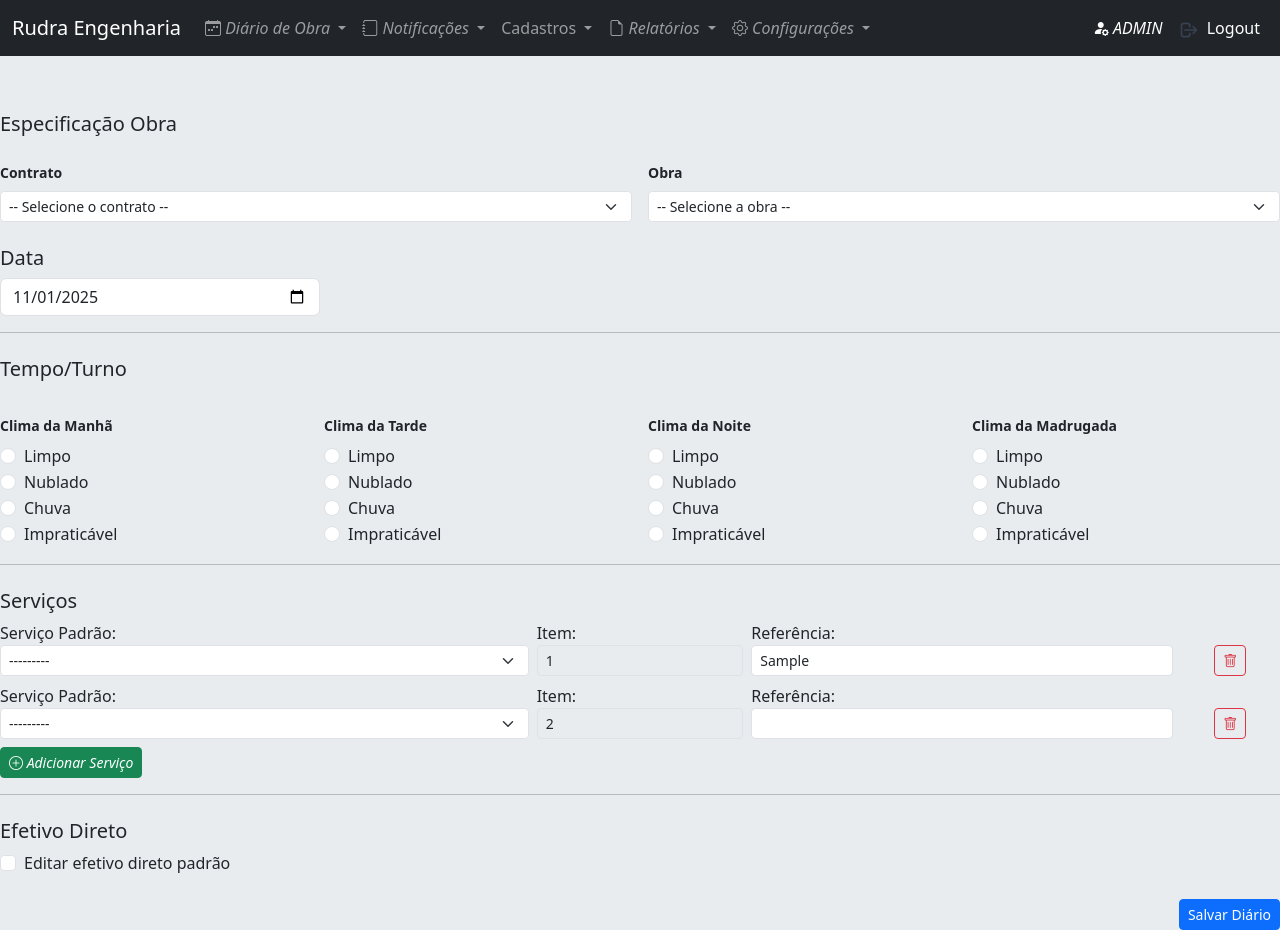
After one commit to caiohpsantos/diario_de_obra_2, a Django app: page /diarios/cadastra_diario in a window 1280 px wide. The commit adds this page. Run offline with Django 5.2, Linux system fonts and the light colour scheme; a user stored in the database is signed in; data comes from the database, SQL or seed files in the repository; tables that the repository leaves empty hold one stand-in row (values such as "Sample post"); some libraries are stand-ins or nearby versions.

Commit message:
cadastro diario ate servicos

```diff
--- a/contratos/forms.py
+++ b/contratos/forms.py
@@ -62,7 +62,7 @@ class formCadastraContrato(forms.Form):
             raise forms.ValidationError("Este nome de contrato já está em uso.")
         return nome
 
-class formEditaContrato(forms.Form):
+class formEditaContrato(forms.ModelForm):
     '''
     Classe responsável pela criação do formulário de edição de contrato.
 
--- a/contratos/urls.py
+++ b/contratos/urls.py
@@ -8,6 +8,7 @@ urlpatterns = [
     path('cadastra_contrato/', views.cadastra_contrato, name='cadastra_contrato'),
     path('visualiza_contrato/<int:id>/', views.visualiza_contrato, name='visualiza_contrato'),
     path('edita_contrato/<int:id>/', views.edita_contrato, name='edita_contrato'),
-    path('exclui_contrato/<int:id>/', views.exclui_contrato, name='exclui_contrato')
+    path('exclui_contrato/<int:id>/', views.exclui_contrato, name='exclui_contrato'),
+    path('obras_por_contrato/<int:id>/', views.obras_por_contrato, name="obras_por_contrato"),
 
 ]
--- a/diarios/forms.py
+++ b/diarios/forms.py
@@ -1 +1,134 @@
+from datetime import date
 from django import forms
+from django.forms import modelformset_factory
+from .models import Diarios, ServicosPadrao, Servicos, Efetivo_Direto, Efetivo_Direto_Padrao
+from .models import Efetivo_Indireto, Efetivo_Indireto_Padrao
+from fotos.models import Fotos
+from contratos.models import Contratos
+
+class DiarioForm(forms.ModelForm):
+    '''
+    Classe responsável pela criação do formulário de cadastro de um novo diário.
+    Campos: contrato, obra, data, clima(manha,tarde,noite,madrugada) e observações
+    '''
+    #Gera o campo para escolher o contrato com os que estiverem ativos
+    contratos = forms.ModelChoiceField(
+        queryset=Contratos.objects.filter(ativo=True),
+        label="Contrato",
+        empty_label='-- Selecione o contrato --',
+        required=True,
+        widget=forms.Select(attrs={"class": "form-select form-select-sm", "id": "contratoSelect"})
+    )
+    #Gera o campo para seleção da obra sem opções. Código javascript atualizará o campo
+    #buscando as obras em execução na url contratos/obras_por_contrato/
+    obra = forms.ModelChoiceField(
+        queryset=None,
+        label="Obra",
+        empty_label='-- Selecione a obra --',
+        required=True,
+        widget=forms.Select(attrs={"class": "form-select form-select-sm", "id": "obraSelect"})
+    )
+
+    #Gera as opções de clima
+    CLIMA_CHOICES = [
+        ("limpo", "Limpo"),
+        ("nublado", "Nublado"),
+        ("chuva", "Chuva"),
+        ("impraticavel", "Impraticável"),
+    ]
+
+    clima_manha = forms.ChoiceField(
+        choices=CLIMA_CHOICES,
+        widget=forms.RadioSelect(attrs={"class": "form-check-input"}),
+        label="Clima da Manhã"
+    )
+    clima_tarde = forms.ChoiceField(
+        choices=CLIMA_CHOICES,
+        widget=forms.RadioSelect(attrs={"class": "form-check-input"}),
+        label="Clima da Tarde"
+    )
+    clima_noite = forms.ChoiceField(
+        choices=CLIMA_CHOICES,
+        widget=forms.RadioSelect(attrs={"class": "form-check-input"}),
+        label="Clima da Noite"
+    )
+    clima_madrugada = forms.ChoiceField(
+        choices=CLIMA_CHOICES,
+        widget=forms.RadioSelect(attrs={"class": "form-check-input"}),
+        label="Clima da Madrugada"
+    )
+
+    class Meta:
+        model = Diarios
+        fields = [
+            "contratos",
+            "obra",
+            "dia",
+            "clima_manha",
+            "clima_tarde",
+            "clima_noite",
+            "clima_madrugada",
+            "observacoes"
+        ]
+        widgets = {
+            #mudança de data para dia para tratar erros de compatibilidade com palavras reservadas
+            #format é atribuído dessa forma para compatibilidade com html 5
+            #o campo value do input recebe a dia atual
+            "dia":forms.DateInput(format="%Y-%m-%d", attrs={"type": "date", "class": "form-control",
+                                                            "value":date.today().strftime("%Y-%m-%d")}),
+        }
+        input_formats = {
+        "dia": ["%Y-%m-%d"]}
+
+
+class ServicosForm(forms.ModelForm):
+    '''
+    Classe responsável por gerar o formulário de registro dos serviços prestados
+    Campos: servico_padrao_id, item e referencia(descrição mais detalhada da execução ou local)
+    '''
+
+    class Meta:
+        model = Servicos
+        fields = ["servicos_padrao", 'item', "referencia"]
+        widgets = {
+            "servicos_padrao": forms.Select(attrs={"class": "form-select form-select-sm"}),
+            #item é a ordem em que o serviço deve aparecer, campo automático e não editável
+            "item": forms.NumberInput(attrs={"class": "form-control form-control-sm", "min": 1, "disabled":"disabled"}),
+            "referencia": forms.TextInput(attrs={"class": "form-control form-control-sm", "maxlength": 100}),
+        }
+        labels = {
+            "servicos_padrao": "Serviço Padrão",
+            "referencia": "Referência",
+        }
+
+#form set do Serviços para criar vários campos pois podem haver vários serviços executados
+ServicoFormSet = modelformset_factory(
+    Servicos,
+    form=ServicosForm,
+    extra=1,           # começa com 1 formulário visível
+    max_num=14,
+    can_delete=True    # permite exclusão
+)
+
+class EfetivoDiretoForm(forms.ModelForm):
+    '''
+    Cria o formulário de registro do Efetivo direto para os diários
+    Campos: funcao, qtde e presente
+    Os dados Ausente e Efetivo Total são calculados com funções decoradas na model
+    '''
+    class Meta:
+        model = Efetivo_Direto
+        fields = ["funcao", "qtde", "presente"]
+        widgets = {
+            "funcao": forms.TextInput(attrs={"class": "form-control form-control-sm"}),
+            "qtde": forms.NumberInput(attrs={"class": "form-control form-control-sm", "min": 0}),
+            "presente": forms.NumberInput(attrs={"class": "form-control form-control-sm", "min": 0}),
+        }
+
+# Formset (permite múltiplos registros de efetivo direto por diário)
+EfetivoDiretoFormSet = modelformset_factory(
+    Efetivo_Direto,
+    form=EfetivoDiretoForm,
+    extra=0,
+    can_delete=True
+)
--- /dev/null
+++ b/diarios/templates/cadastra_diario.html
@@ -0,0 +1,160 @@
+{% extends "base.html" %}
+{% load static %}
+
+{% block conteudo %}
+<form method="post" id="diarioForm">
+  {% csrf_token %}
+  <h5 class="mt-4"></h5>
+  <div class="row g-3">
+    <h5 class="mt-4">Especificação Obra</h5>
+    <!-- Contrato -->
+    <div class="col-md-6">
+      <label for="contratoSelect" class="form-label fw-semibold small">Contrato</label>
+      {{ form.contratos }}
+    </div>
+
+    <!-- Obra -->
+    <div class="col-md-6">
+      <label for="obraSelect" class="form-label fw-semibold small">Obra</label>
+      <select id="obraSelect" name="obra" class="form-select form-select-sm" required>
+        <option value="">-- Selecione a obra --</option>
+      </select>
+    </div>
+  </div>
+
+  <!-- Data -->
+  <h5 class="mt-4">Data</h5>
+  <div class="col-md-3">
+      {{ form.dia }}
+  </div>
+
+  <hr>
+  <!-- Climas -->
+  <h5 class="mt-4">Tempo/Turno</h5>
+  <div class="row g-3 mt-3">
+
+    <div class="col-md-3">
+      <label class="form-label fw-semibold small">{{ form.clima_manha.label }}</label>
+      {% for radio in form.clima_manha %}
+        <div class="form-check">
+          {{ radio.tag }}
+          <label class="form-check-label">{{ radio.choice_label }}</label>
+        </div>
+      {% endfor %}
+    </div>
+
+    <div class="col-md-3">
+      <label class="form-label fw-semibold small">{{ form.clima_tarde.label }}</label>
+      {% for radio in form.clima_tarde %}
+        <div class="form-check">
+          {{ radio.tag }}
+          <label class="form-check-label">{{ radio.choice_label }}</label>
+        </div>
+      {% endfor %}
+    </div>
+
+    <div class="col-md-3">
+      <label class="form-label fw-semibold small">{{ form.clima_noite.label }}</label>
+      {% for radio in form.clima_noite %}
+        <div class="form-check">
+          {{ radio.tag }}
+          <label class="form-check-label">{{ radio.choice_label }}</label>
+        </div>
+      {% endfor %}
+    </div>
+
+    <div class="col-md-3">
+      <label class="form-label fw-semibold small">{{ form.clima_madrugada.label }}</label>
+      {% for radio in form.clima_madrugada %}
+        <div class="form-check">
+          {{ radio.tag }}
+          <label class="form-check-label">{{ radio.choice_label }}</label>
+        </div>
+      {% endfor %}
+    </div>
+  </div>
+  <hr>
+
+  <!-- Serviços -->
+  <h5 class="mt-4">Serviços</h5>
+
+  <div id="servicos-container">
+    {{ formset_servicos.management_form }}
+    {% for form in formset_servicos %}
+      <div class="row g-2 align-items-end mb-2 servico-form">
+        <div class="col-md-5">
+          {{ form.servicos_padrao.label_tag }} {{ form.servicos_padrao }}
+        </div>
+        <div class="col-md-2">
+          {{ form.item.label_tag }} {{ form.item }}
+        </div>
+        <div class="col-md-4">
+          {{ form.referencia.label_tag }} {{ form.referencia }}
+        </div>
+        <div class="col-md-1 text-center">
+          <button type="button" class="btn btn-outline-danger btn-sm remove-servico">
+            <i class="bi bi-trash"></i>
+          </button>
+        </div>
+      </div>
+    {% endfor %}
+  </div>
+
+  <div class="mt-2">
+    <button type="button" id="add-servico" class="btn btn-success btn-sm">
+      <i class='bi bi-plus-circle'> Adicionar Serviço </i>
+    </button>
+  </div>
+
+  <hr>
+  <!-- Efetivo Direto -->
+  <h5 class="mt-4">Efetivo Direto</h5>
+
+  <div class="form-check mb-2">
+    <input class="form-check-input" type="checkbox" id="toggle-efetivo">
+    <label class="form-check-label" for="toggle-efetivo">
+      Editar efetivo direto padrão
+    </label>
+  </div>
+
+  <!-- 🔹 Efetivo Direto (escondido até clicar em "Editar") -->
+  <div id="efetivo-container" style="display:none;">
+    {{ efetivo_formset.management_form }}
+    {% for form in efetivo_formset %}
+    <div class="efetivo-form border rounded p-2 mb-2">
+      <div class="row g-2 align-items-center">
+        <div class="col-md-6">
+          {{ form.funcao.label_tag }} {{ form.funcao }}
+        </div>
+        <div class="col-md-3">
+          {{ form.qtde.label_tag }} {{ form.qtde }}
+        </div>
+        <div class="col-md-3">
+          {{ form.presente.label_tag }} {{ form.presente }}
+        </div>
+        <div class="col-md-12 text-end mt-1">
+          <button type="button" class="btn btn-outline-danger btn-sm remove-efetivo">Remover</button>
+        </div>
+      </div>
+    </div>
+    {% endfor %}
+  </div>
+
+
+<button type="button" id="add-efetivo" class="btn btn-sm btn-primary mt-2" style="display:none;">
+  Adicionar função
+</button>
+
+
+
+  <div class="mt-4 text-end">
+    <button type="submit" class="btn btn-primary btn-sm">Salvar Diário</button>
+  </div>
+</form>
+
+<!-- JS para carregar obras conforme contrato -->
+<script src={% static 'contratos/js/busca_obras_por_contrato.js' %}></script>
+<script src={% static 'diarios/js/cadastra_diario.js' %}></script>
+
+
+{% endblock %}
--- a/diarios/urls.py
+++ b/diarios/urls.py
@@ -17,7 +17,7 @@ urlpatterns = [
     path('excluir_efetivo_indireto_padrao/<int:id>/', views.exclui_efetivo_indireto_padrao, name='excluir_efetivo_indireto_padrao'),
     #rotas que lidam com os diarios
     path('controle_diarios/', views.controle_diarios, name='controle_diarios'),
-    path("obras_por_contrato_ajax/", views.obras_por_contrato_ajax, name="obras_por_contrato_ajax"),
+    path("cadastra_diario", views.cadastra_diario, name='cadastra_diario')
 
 
 ]
--- a/diarios/views.py
+++ b/diarios/views.py
@@ -1,11 +1,15 @@
 import json
+from datetime import datetime
 from django.db.models import Count
 from django.shortcuts import render, redirect, get_object_or_404
 from django.http import JsonResponse
 from django.contrib import messages
 from django.contrib.auth.decorators import login_required
 from django.views.decorators.http import require_POST
-from .models import Diarios, ServicosPadrao, Servicos, Efetivo_Direto_Padrao, Efetivo_Indireto_Padrao
+from .models import Diarios, ServicosPadrao, Servicos
+from .models import Efetivo_Direto, Efetivo_Direto_Padrao, Efetivo_Indireto, Efetivo_Indireto_Padrao
+from .forms import DiarioForm, ServicosForm
+from .forms import ServicoFormSet, EfetivoDiretoFormSet
 from utils.models import Historico_Edicao
 from contratos.models import Contratos
 from obras.models import Obras
@@ -290,3 +294,33 @@ def obras_por_contrato_ajax(request):
         .order_by("nome")
     )
     return JsonResponse({"obras": obras})
+
+@login_required
+def cadastra_diario(request):
+    if request.method == "POST":
+        diario_form = DiarioForm(request.POST)
+        servicos_form = ServicosForm(request.POST, prefix="servicos")
+        efetivo_formset = EfetivoDiretoFormSet(request.POST, prefix="efetivo_direto")
+
+    elif request.method == "GET":
+        #monta form do básico do diário
+        form = DiarioForm()
+        #monta o form dos serviços
+        formset_servicos = ServicoFormSet(queryset=Servicos.objects.all())
+        #monta o form do efetivo direto
+        padroes = Efetivo_Direto_Padrao.objects.all()
+        initial_data = [
+            {"funcao": p.funcao, "qtde": p.qtde, "presente": p.presente}
+            for p in padroes
+        ]
+
+        efetivo_formset = EfetivoDiretoFormSet(
+            queryset=Efetivo_Direto.objects.none(),
+            initial=initial_data,
+            prefix="efetivo_direto"
+        )
+
+
+    return render(request, 'cadastra_diario.html', {'form':form,
+                                                    "formset_servicos":formset_servicos,
+                                                    "formset_efetivo_direto": efetivo_formset,})
--- /dev/null
+++ b/templates/static/contratos/js/busca_obras_por_contrato.js
@@ -0,0 +1,32 @@
+document.addEventListener("DOMContentLoaded", () => {
+  const contratoSelect = document.getElementById("contratoSelect");
+  const obraSelect = document.getElementById("obraSelect");
+
+  contratoSelect.addEventListener("change", () => {
+    const contratoId = contratoSelect.value;
+
+    // limpa as opções anteriores
+    obraSelect.innerHTML = "<option value=''>-- Selecione a obra --</option>";
+
+    if (contratoId) {
+      fetch(`/contratos/obras_por_contrato/${contratoId}/`)
+        .then(response => {
+          if (!response.ok) throw new Error(`Erro HTTP ${response.status}`);
+          return response.json();
+        })
+
+        .then(data => {
+          data.forEach(obra => {
+            const opt = document.createElement("option");
+            opt.value = obra.id;
+            opt.textContent = obra.nome;
+            obraSelect.appendChild(opt);
+          });
+        })
+        .catch(err => {
+          console.error("Erro ao carregar obras:", err);
+          alert("Não foi possível carregar as obras do contrato selecionado.");
+        });
+    }
+  });
+});
--- /dev/null
+++ b/templates/static/diarios/js/cadastra_diario.js
@@ -0,0 +1,98 @@
+// lida com o formset de serviços
+document.addEventListener("DOMContentLoaded", () => {
+  const addBtn = document.getElementById("add-servico");
+  const container = document.getElementById("servicos-container");
+  const totalForms = document.querySelector("#id_form-TOTAL_FORMS");
+
+  // Atualiza o campo "item" com a contagem
+  const atualizarNumeracao = () => {
+    const forms = container.querySelectorAll(".servico-form");
+    forms.forEach((form, index) => {
+      const itemInput = form.querySelector('input[name$="-item"]');
+      if (itemInput) {
+        itemInput.value = index + 1;
+      }
+    });
+  };
+
+  // Adiciona novo serviço
+  addBtn.addEventListener("click", () => {
+    const currentForms = parseInt(totalForms.value);
+    if (currentForms >= 14) {
+      alert("Você atingiu o limite máximo de 14 serviços.");
+      return;
+    }
+
+    const newForm = container.querySelector(".servico-form").cloneNode(true);
+    newForm.querySelectorAll("input, select").forEach(input => {
+      const name = input.name.replace(/-\d+-/, `-${currentForms}-`);
+      const id = input.id.replace(/-\d+-/, `-${currentForms}-`);
+      input.name = name;
+      input.id = id;
+
+      // Limpa valores
+      if (input.type !== "hidden") {
+        input.value = "";
+      }
+    });
+
+    container.appendChild(newForm);
+    totalForms.value = currentForms + 1;
+
+    atualizarNumeracao();
+  });
+
+  // Remove serviço
+  container.addEventListener("click", (e) => {
+    if (e.target.classList.contains("remove-servico")) {
+      const formRows = container.querySelectorAll(".servico-form");
+      if (formRows.length > 1) {
+        e.target.closest(".servico-form").remove();
+        totalForms.value = parseInt(totalForms.value) - 1;
+        atualizarNumeracao();
+      } else {
+        alert("É necessário ter pelo menos um serviço.");
+      }
+    }
+  });
+
+  atualizarNumeracao();
+});
+
+// lida com o formset de efetivo direto
+document.addEventListener("DOMContentLoaded", () => {
+  const toggle = document.getElementById("toggle-efetivo");
+  const container = document.getElementById("efetivo-container");
+  const addBtn = document.getElementById("add-efetivo");
+  const totalForms = document.querySelector("#id_efetivo-TOTAL_FORMS");
+
+  toggle.addEventListener("change", () => {
+    const show = toggle.checked;
+    container.style.display = show ? "block" : "none";
+    addBtn.style.display = show ? "inline-block" : "none";
+  });
+
+  addBtn.addEventListener("click", () => {
+    const currentForms = parseInt(totalForms.value);
+    const newForm = container.querySelector(".efetivo-form").cloneNode(true);
+
+    newForm.querySelectorAll("input").forEach(input => {
+      input.name = input.name.replace(/-\d+-/, `-${currentForms}-`);
+      input.id = input.id.replace(/-\d+-/, `-${currentForms}-`);
+      input.value = "";
+    });
+
+    container.appendChild(newForm);
+    totalForms.value = currentForms + 1;
+  });
+
+  container.addEventListener("click", (e) => {
+    if (e.target.classList.contains("remove-efetivo")) {
+      const forms = container.querySelectorAll(".efetivo-form");
+      if (forms.length > 1) {
+        e.target.closest(".efetivo-form").remove();
+        totalForms.value = parseInt(totalForms.value) - 1;
+      }
+    }
+  });
+});
```
Also changed, not shown: contratos/views.py (+10 -1 lines), diarios/models.py (+7 -8 lines), diarios/templates/controle_diarios.html (+7 -3 lines), obras/views.py (+7 -7 lines), db.sqlite3, diarios/migrations/0003_remove_diarios_created_at_remove_diarios_data_and_more.py (added).
